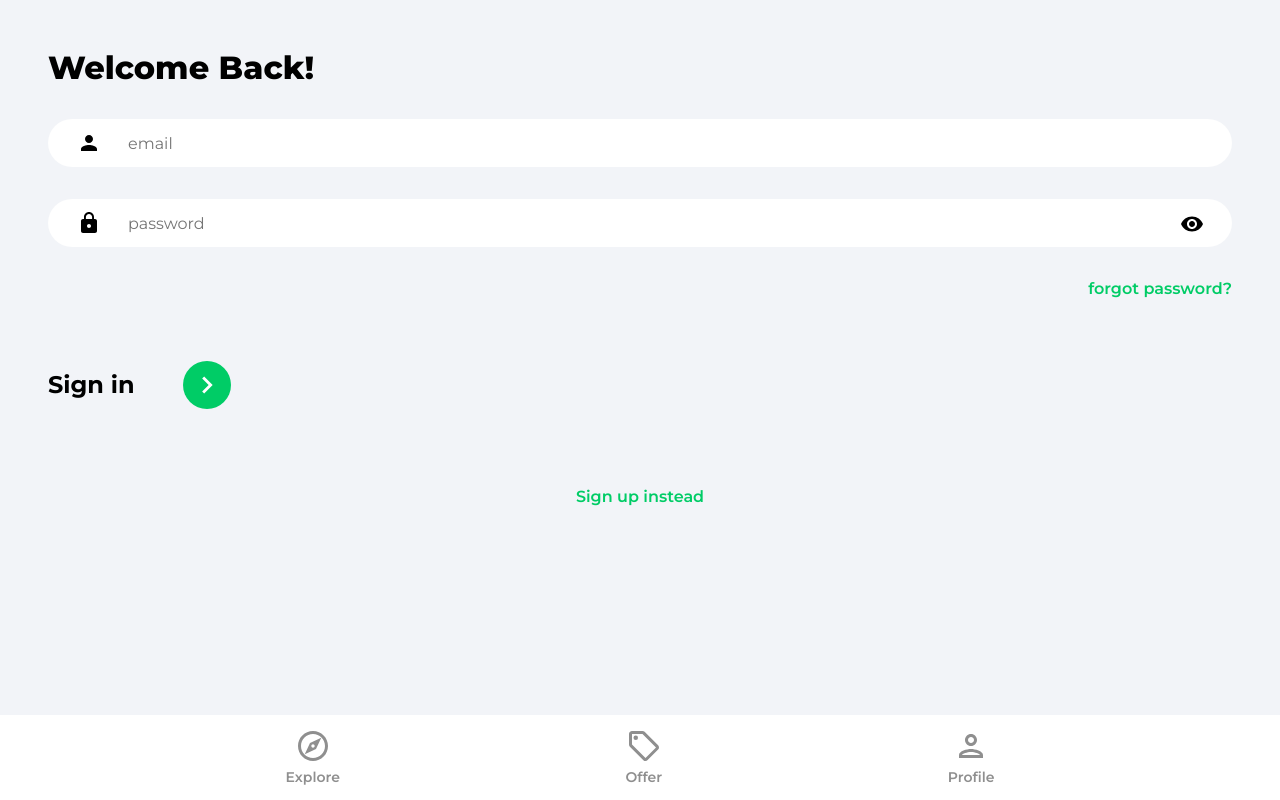
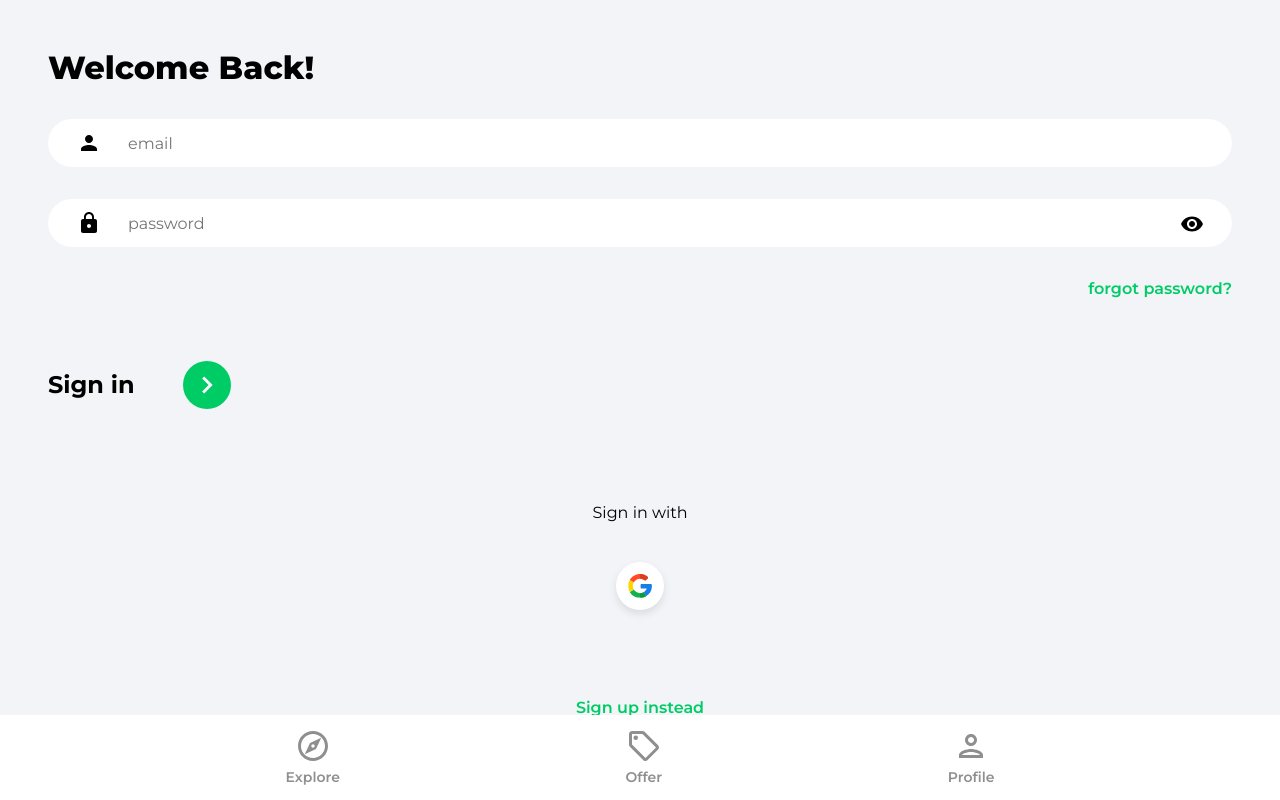
Before and after one commit to billycwong19/rtz-app, a React (Create React App) app: page /sign-in in a window 1280 px wide. Built offline with nearby package versions, Linux system fonts and the light colour scheme.

Commit message:
google oauth added to sign in and sign up page

```diff
--- /dev/null
+++ b/src/components/OAuth.js
@@ -0,0 +1,47 @@
+import { useLocation, useNavigate } from 'react-router-dom'
+import { getAuth, signInWithPopup, GoogleAuthProvider } from 'firebase/auth'
+import { doc, setDoc, getDoc, serverTimestamp } from 'firebase/firestore'
+import { db } from '../firebase.config'
+import { toast } from 'react-toastify'
+import googleIcon from '../assets/svg/googleIcon.svg'
+
+const OAuth = () => {
+  const navigate = useNavigate()
+  const location = useLocation()
+
+  const onGoogleClick = async (e) => {
+      try {
+        const auth = getAuth()
+        const provider = new GoogleAuthProvider()
+        const result = await signInWithPopup(auth, provider)
+        const user = result.user
+
+        // check for user in db
+        const docRef = doc(db, 'users', user.uid)
+        const docSnap = await getDoc(docRef)
+        // if user does not exist create user
+        if (!docSnap.exists()) {
+            await setDoc(doc(db, 'users', user.uid), {
+                name: user.displayName,
+                email: user.email,
+                timestamp: serverTimestamp(),
+            })
+        }
+
+        navigate('/')
+      } catch (e) {
+        toast.error('something went wrong with google authorization')
+      }
+  }
+
+  return (
+    <div className='socialLogin'>
+      <p>Sign {location.pathname === '/sign-up' ? 'up' : 'in'} with </p>
+      <button className='socialIconDiv' onClick={onGoogleClick}>
+        <img className='socialIconImg' src={googleIcon} alt='google' />
+      </button>
+    </div>
+  )
+}
+
+export default OAuth
--- a/src/pages/SignIn.js
+++ b/src/pages/SignIn.js
@@ -4,6 +4,7 @@
 import { getAuth, signInWithEmailAndPassword } from 'firebase/auth'
 import { ReactComponent as ArrowRightIcon } from '../assets/svg/keyboardArrowRightIcon.svg'
 import visibilityIcon from '../assets/svg/visibilityIcon.svg'
+import OAuth from '../components/OAuth'
 
 
 const SignIn = () => {
@@ -76,7 +77,7 @@
                   </button>
                 </div>
               </form>
-              {/* google oautho component */}
+              <OAuth />
 
               <Link to='/sign-up' className='registerLink'>Sign up instead</Link>
             </main>
--- a/src/pages/SignUp.js
+++ b/src/pages/SignUp.js
@@ -6,6 +6,7 @@
 import { db } from '../firebase.config'
 import { ReactComponent as ArrowRightIcon } from '../assets/svg/keyboardArrowRightIcon.svg'
 import visibilityIcon from '../assets/svg/visibilityIcon.svg'
+import OAuth from '../components/OAuth'
 
 const SignUp = () => {
     const [showPassword, setShowPassword] = useState(false)
@@ -85,7 +86,7 @@
                   </button>
                 </div>
               </form>
-              {/* google oautho component */}
+              <OAuth />
 
               <Link to='/sign-in' className='registerLink'>Sign in instead</Link>
             </main>
```
